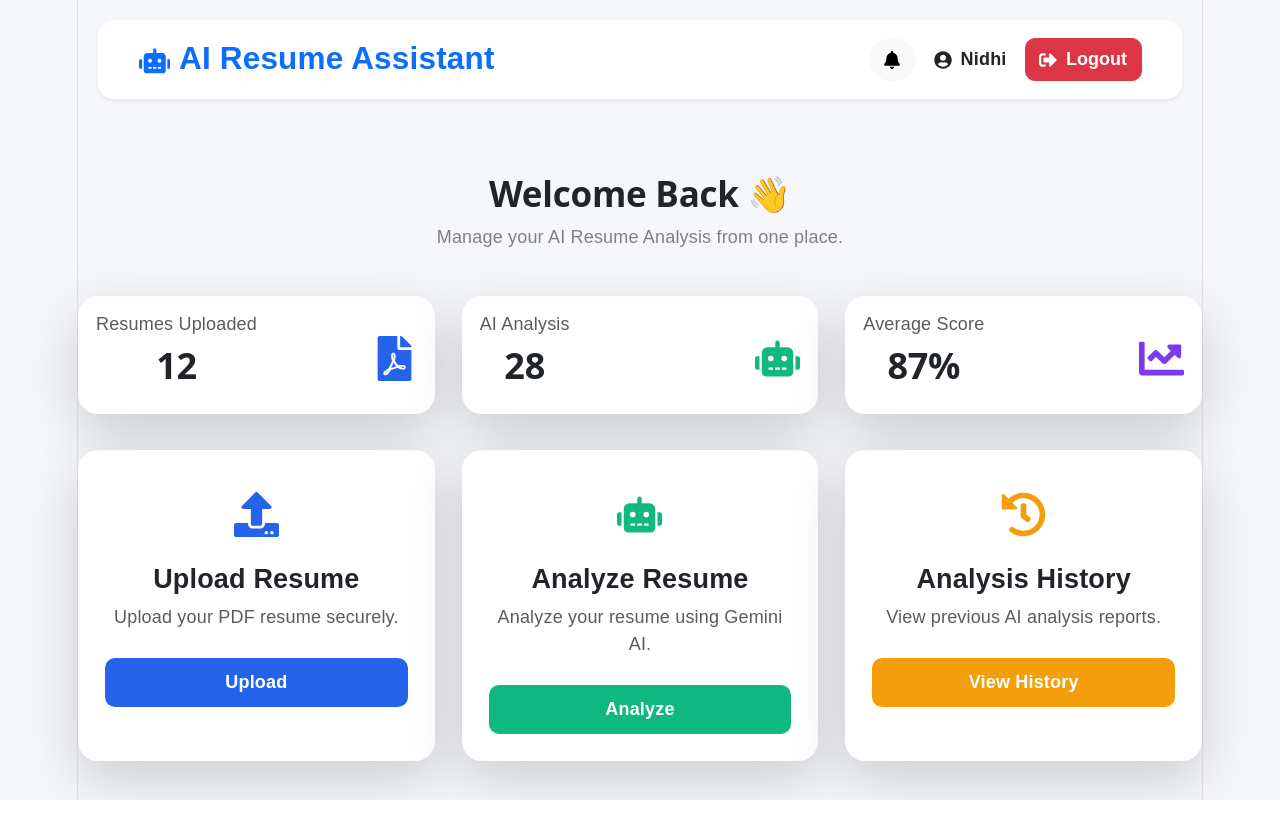
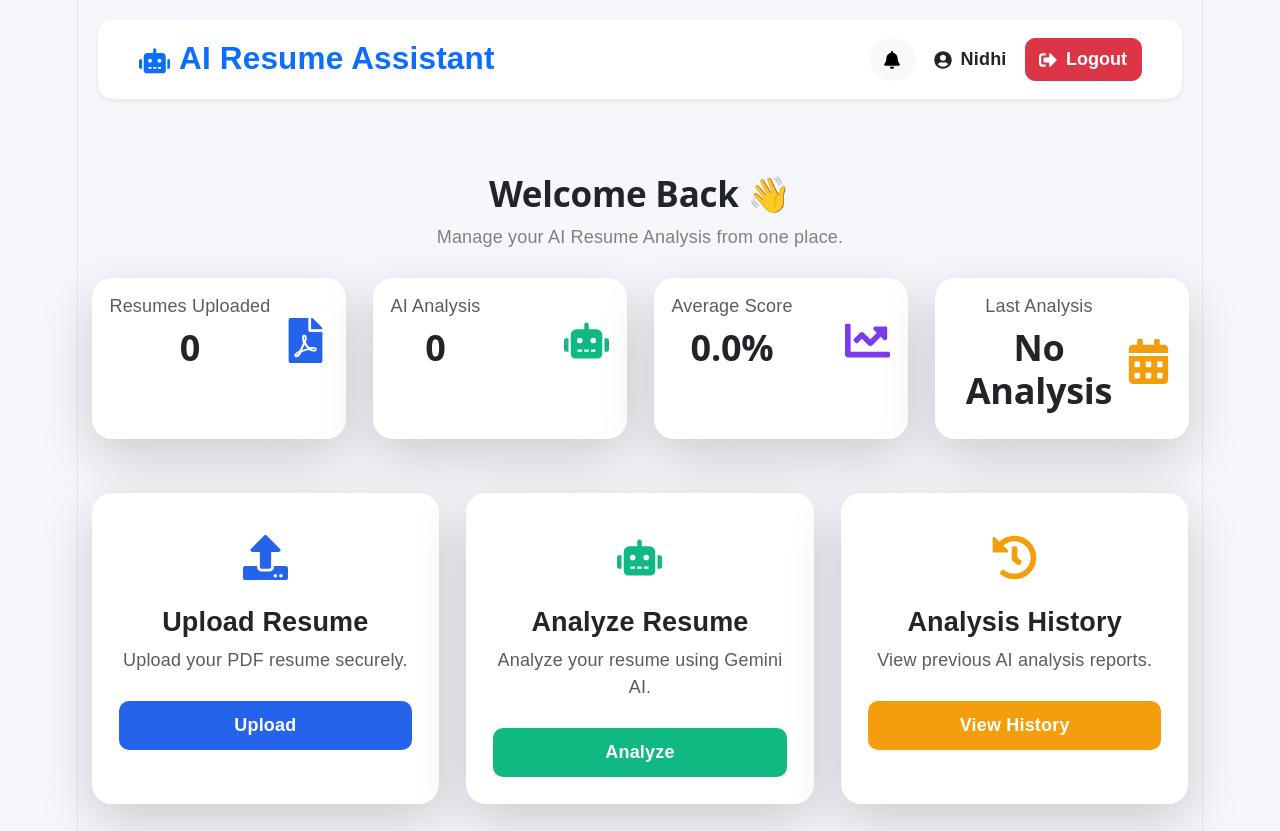
Before and after one commit to nidhiRahan/Resume-AI-Assistent, a React app in the folder frontend/: page /dashboard in a window 1280 px wide. Before the commit the page ends 800 px from the top, so only its background shows below. Built offline with nearby package versions, Linux system fonts and the light colour scheme; no server answers; the HTML template or start-up script is replaced by a standard one.

Commit message:
Add dynamic dashboard statistics with backend integration

```diff
--- a/frontend/src/components/StatCard.jsx
+++ b/frontend/src/components/StatCard.jsx
@@ -2,7 +2,7 @@ function StatCard({ title, value, icon, color }) {
 
     return (
 
-        <div className="col-md-4 mb-4">
+        <div className="col-lg-3 col-md-6 mb-4">
 
             <div
                 className="card border-0 shadow-lg h-100"
--- a/frontend/src/pages/Dashboard.jsx
+++ b/frontend/src/pages/Dashboard.jsx
@@ -1,18 +1,61 @@
+import { useEffect, useState } from "react";
+
 import Navbar from "../components/Navbar";
 import StatCard from "../components/StatCard";
+import ActionCard from "../components/ActionCard";
+
+import api from "../services/api";
+
 import {
     FaFilePdf,
     FaRobot,
-    FaChartLine
-} from "react-icons/fa";
-import ActionCard from "../components/ActionCard";
-
-import {
+    FaChartLine,
     FaUpload,
-    FaHistory
+    FaHistory,
+    FaCalendarAlt
 } from "react-icons/fa";
 
 function Dashboard() {
+
+    const [dashboard, setDashboard] = useState({
+
+        totalResumes: 0,
+
+        totalAnalysis: 0,
+
+        averageScore: 0,
+
+        lastAnalysisDate: "No Analysis"
+
+    });
+
+    useEffect(() => {
+
+        loadDashboard();
+
+    }, []);
+
+    const loadDashboard = async () => {
+
+        try {
+
+            const response = await api.get("/dashboard");
+
+            console.log(response.data);
+
+            setDashboard(response.data);
+
+        }
+
+        catch (error) {
+
+            console.log(error);
+
+            alert("Unable to load Dashboard");
+
+        }
+
+    };
 
     return (
 
@@ -34,34 +77,39 @@ function Dashboard() {
 
                 </p>
 
-            </div>
-
                 <div className="row mt-4">
 
                     <StatCard
                         title="Resumes Uploaded"
-        value="12"
+                        value={dashboard.totalResumes}
                         icon={<FaFilePdf />}
                         color="#2563eb"
                     />
 
                     <StatCard
                         title="AI Analysis"
-        value="28"
+                        value={dashboard.totalAnalysis}
                         icon={<FaRobot />}
                         color="#10b981"
                     />
 
                     <StatCard
                         title="Average Score"
-        value="87%"
+                        value={`${dashboard.averageScore.toFixed(1)}%`}
                         icon={<FaChartLine />}
                         color="#7c3aed"
                     />
 
+                    <StatCard
+                        title="Last Analysis"
+                        value={dashboard.lastAnalysisDate}
+                        icon={<FaCalendarAlt />}
+                        color="#f59e0b"
+                    />
+
                 </div>
 
-<div className="row mt-2">
+                <div className="row mt-4">
 
                     <ActionCard
                         title="Upload Resume"
@@ -91,6 +139,9 @@ function Dashboard() {
                     />
 
                 </div>
+
+            </div>
+
         </>
 
     );
```
Lines whose indentation alone changed are shown as unchanged.
